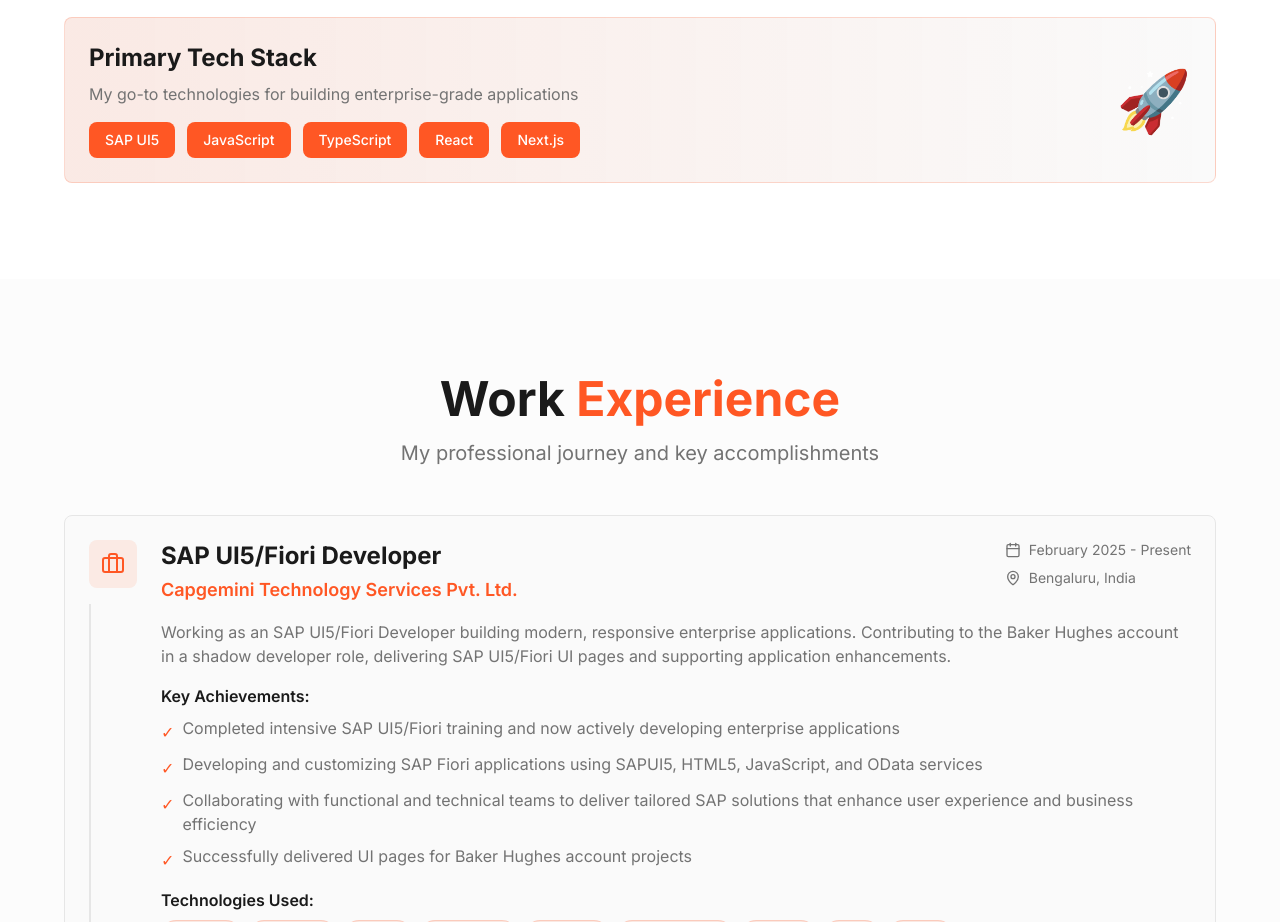
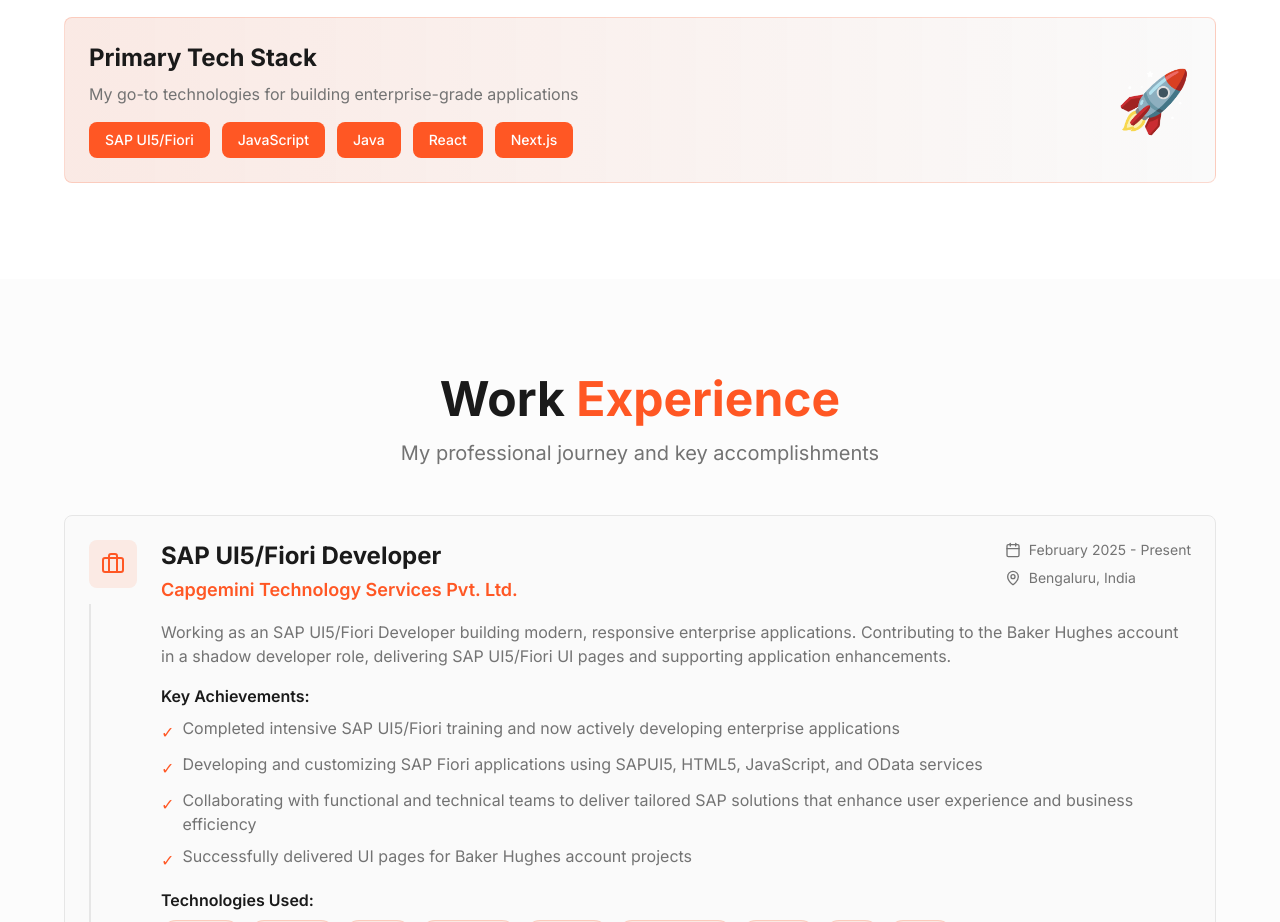
Before and after one commit to codered-369/Portfolio, a Next.js app: page / in a window 1280 px wide. Shown: the part 2380-3302 px from the top of the page. Built offline with nearby package versions, Linux system fonts and the light colour scheme.

Commit message:
Ts update

```diff
--- a/components/sections/Skills.tsx
+++ b/components/sections/Skills.tsx
@@ -68,7 +68,7 @@
                                 applications
                             </p>
                             <div className="flex flex-wrap gap-3">
-                                {["SAP UI5", "JavaScript", "TypeScript", "React", "Next.js"].map(
+                                {["SAP UI5/Fiori", "JavaScript", "Java", "React", "Next.js"].map(
                                     (tech) => (
                                         <span
                                             key={tech}
```
